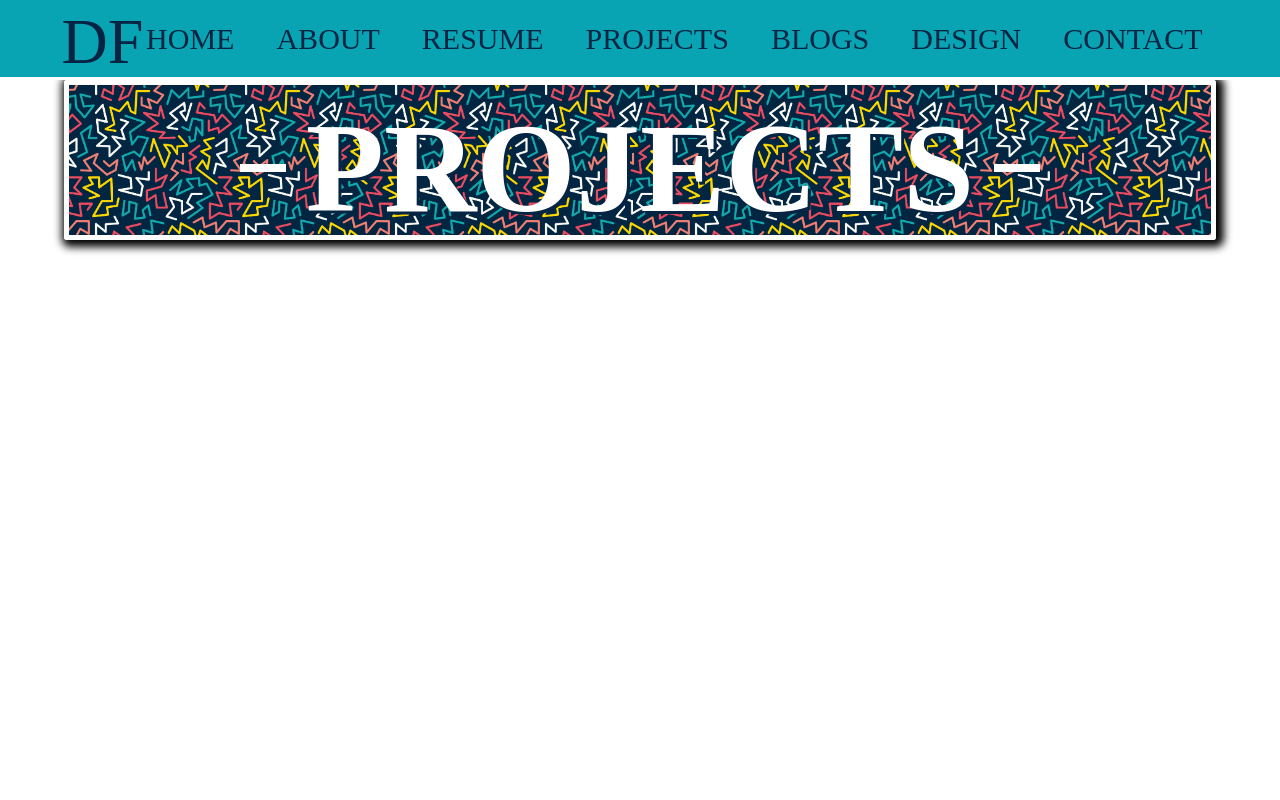
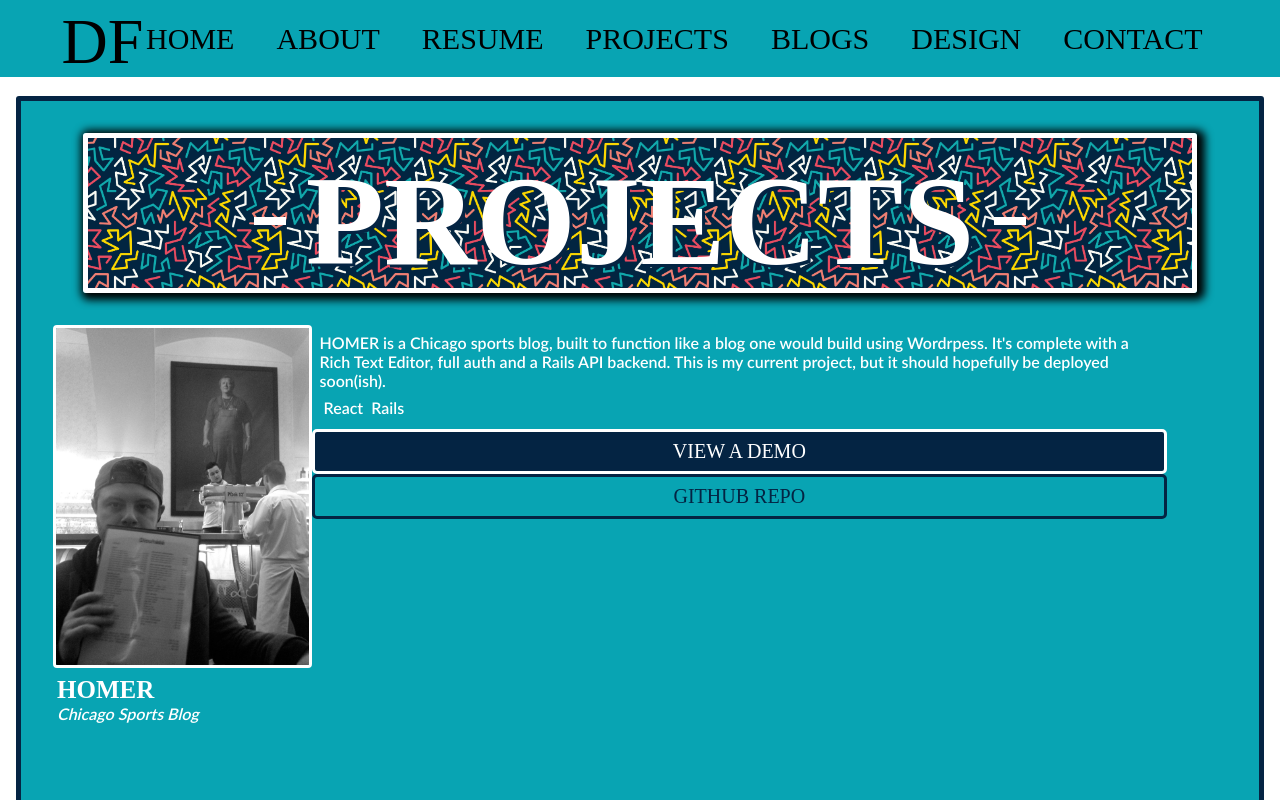
Before and after one commit to dfert1987/Portfolio, a React (Create React App) app: page /projects in a window 1280 px wide. Shown: the top 800 px of the page. Built offline with nearby package versions, Linux system fonts and the light colour scheme.

Commit message:
changes to button component style. alt image tags added. start of css/html for interactive project cards

```diff
--- a/src/Components/Button/Button.css
+++ b/src/Components/Button/Button.css
@@ -1,29 +1,32 @@
 :root {
   --primary: #fff;
-  --turquoise: #339bcf;
+  --turquoise: #08a4b3;
+  --dark: #042443;
   --black: black;
+  --League: 'LeagueGothic';
+  --Lato: 'Lato-SemiBold';
 }
 
 .btn {
   border: none;
   border-radius: 5px;
   cursor: pointer;
-  font-family: 'LeagueGothic';
+  font-family: var(--League);
   outline: none;
   padding: 8px 30px;
 }
 
 .btn--primary {
-  background-color: var(--turquoise);
-  border: 1px solid var(--black);
-  color: var(--black);
+  background-color: var(--dark);
+  border: 3px solid var(--primary);
+  color: var(--primary);
   transition: all 0.3s ease-out;
 }
 
 .btn--outline {
   background-color: transparent;
-  border: 1px solid var(--black);
-  color: var(--black);
+  border: 3px solid var(--dark);
+  color: var(--dark);
   padding: 8px 20px;
   transition: all 0.3s ease-out;
 }
--- a/src/Components/Hero/Hero.js
+++ b/src/Components/Hero/Hero.js
@@ -15,14 +15,14 @@ const Hero = () => {
             <h3 className='mobile-description'>DEVELOPER AND MORE</h3>
           </div>
           <div className='image-container'>
-            <img className='cpu' src={CPU} />
+            <img className='cpu' src={CPU} alt='old computer'/>
           </div>
           <div className='mobile-image-container'>
             <div>
-              <img className='mobile-cpu' src={CPU} />
+              <img className='mobile-cpu' src={CPU} alt='old computer' />
             </div>
             <div>
-              <img className='cpu2' src={CPU2} />
+              <img className='cpu2' src={CPU2} alt='old computer' />
             </div>
           </div>
         </div>
--- a/src/Components/Masonry/Masonry.js
+++ b/src/Components/Masonry/Masonry.js
@@ -8,7 +8,7 @@ const Masonry = () => {
     <div className='masonry-background'>
       <h2 className='masonry-text'>SOME TEXT ABOUT FRONT END DEVELOPMENT</h2>
       <div className='masonry-plus-images'>
-        <img className='floppy1' src={Floppy} />
+        <img className='floppy1' src={Floppy} alt='floppy disk' />
         <div className='masonry-container'>
           <Link className='card about' to='/about'>
             <h3 className='about-text'>ABOUT</h3>
@@ -29,7 +29,7 @@ const Masonry = () => {
             <h3 className='contact-text'>CONTACT</h3>
           </Link>
         </div>
-        <img className='floppy' src={Floppy} />
+        <img className='floppy' src={Floppy} alt='floppy disk' />
       </div>
       <div className='bio-container'>
         <h2 className='bio-title'>BIO:</h2>
--- a/src/Pages/About/About.js
+++ b/src/Pages/About/About.js
@@ -14,7 +14,7 @@ const About = () => {
             <h1 className='about-title'>ABOUT</h1>
           </div>
         </div>
-        <img src={Comedy} className='mobile-image' />
+        <img src={Comedy} className='mobile-image' alt='David graphic'/>
         <div className='body-container'>
           <div className='text-container'>
             <h4 className='about-subtitle'>MY STORY:</h4>
@@ -96,8 +96,8 @@ const About = () => {
             </div>
           </div>
           <div className='graphic-container'>
-            <img className='graphic' src={Comedy} />
-            <img className='graphic-cpu' src={CPU} />
+            <img className='graphic' src={Comedy} alt='David graphic'/>
+            <img className='graphic-cpu' src={CPU} alt='old computer'/>
           </div>
         </div>
         <div className='small-screen-bullets'>
--- a/src/Pages/Projects/Projects.css
+++ b/src/Pages/Projects/Projects.css
@@ -0,0 +1,116 @@
+:root {
+  --primary: #fff;
+  --turquoise: #08a4b3;
+  --dark: #042443;
+  --yellow: #fbdb04;
+  --red: #ea5e68;
+  --League: 'LeagueGothic';
+  --Lato: 'Lato-SemiBold';
+}
+
+.projects-container {
+  background-color: var(--turquoise);
+  border: 5px solid var(--dark);
+  border-radius: 3px;
+  display: flex;
+  flex-direction: column;
+  height: 150vh;
+  margin: 1em;
+}
+
+.projects-title-container {
+  display: flex;
+  flex-direction: column;
+  margin-top: 2em;
+}
+
+.projects-title {
+  align-items: center;
+  color: var(--primary);
+  display: flex;
+  font-family: var(--League);
+  font-size: 8rem;
+  justify-content: center;
+  line-height: 0.1em;
+  margin: 0.6em auto 20px auto;
+  text-align: center;
+  text-shadow: 3px 3px var(--dark);
+  width: 70%;
+}
+
+.projects-title:before,
+.projects-title:after {
+  content: '';
+  border-top: 8px solid;
+  margin: 0 20px 0 0;
+  flex: 1 0 20px;
+}
+
+.projects-title:after {
+  margin: 0 0 0 20px;
+}
+
+.card-container {
+  display: flex;
+  height: 90%;
+  margin: 2em;
+  width: 90%;
+}
+
+.front {
+  height: 40%;
+}
+
+.back {
+  height: 40%;
+}
+
+.front-image {
+  border: solid var(--primary) 3px;
+  border-radius: 4px;
+  height: 80%;
+}
+
+.name-description-container {
+  color: var(--primary);
+  display: flex;
+  flex-direction: column;
+  padding: 0.25em;
+}
+
+.project-name {
+  font-family: var(--League);
+  font-size: 25px;
+}
+
+.project-subtitle {
+  font-family: var(--Lato);
+  font-style: italic;
+}
+
+.info-and-techs {
+  color: var(--primary);
+  display: flex;
+  flex-direction: column;
+  font-family: var(--Lato);
+  padding: 0.5em;
+}
+
+.info {
+  margin-bottom: 0.25em;
+}
+
+.techs {
+  display: flex;
+  flex-direction: row;
+  padding: 0.25em;
+}
+
+.tech1 {
+  margin-right: 0.5em;
+}
+
+.button-container {
+  display: flex;
+  flex-direction: column;
+}
--- a/src/Pages/Projects/Projects.js
+++ b/src/Pages/Projects/Projects.js
@@ -1,5 +1,7 @@
 import React from 'react';
 import NavBar from '../../Components/Nav/NavBar';
+import {Button} from '../../Components/Button/Button';
+import fakeImage from '../../Images/mepork.jpeg';
 import './Projects.css';
 
 const Projects = () => {
@@ -12,6 +14,37 @@ const Projects = () => {
             <h1 className='resume-title'>PROJECTS</h1>
           </div>
         </div>
+        <div className='card-container'>
+          <div className='front'>
+            <img className='front-image' src={fakeImage} alt='Homer Preview' />
+            <div className='name-description-container'>
+              <h3 className='project-name'>HOMER</h3>
+              <p className='project-subtitle'>Chicago Sports Blog</p>
+            </div>
+          </div>
+          <div className='back'>
+            <div className='info-and-techs'>
+              <p className='info'>
+                HOMER is a Chicago sports blog, built to function like a blog
+                one would build using Wordrpess. It's complete with a Rich Text
+                Editor, full auth and a Rails API backend. This is my current
+                project, but it should hopefully be deployed soon(ish).
+              </p>
+              <div className='techs'>
+                <p className='tech1'>React</p>
+                <p className='tech2'>Rails</p>
+              </div>
+            </div>
+            <div className='button-container'>
+              <Button className='demo' buttonStyle='btn--primary'>
+                VIEW A DEMO
+              </Button>
+              <Button className='github' buttonStyle='btn--outline'>
+                GITHUB REPO
+              </Button>
+            </div>
+          </div>
+        </div>
       </div>
     </>
   );
```
